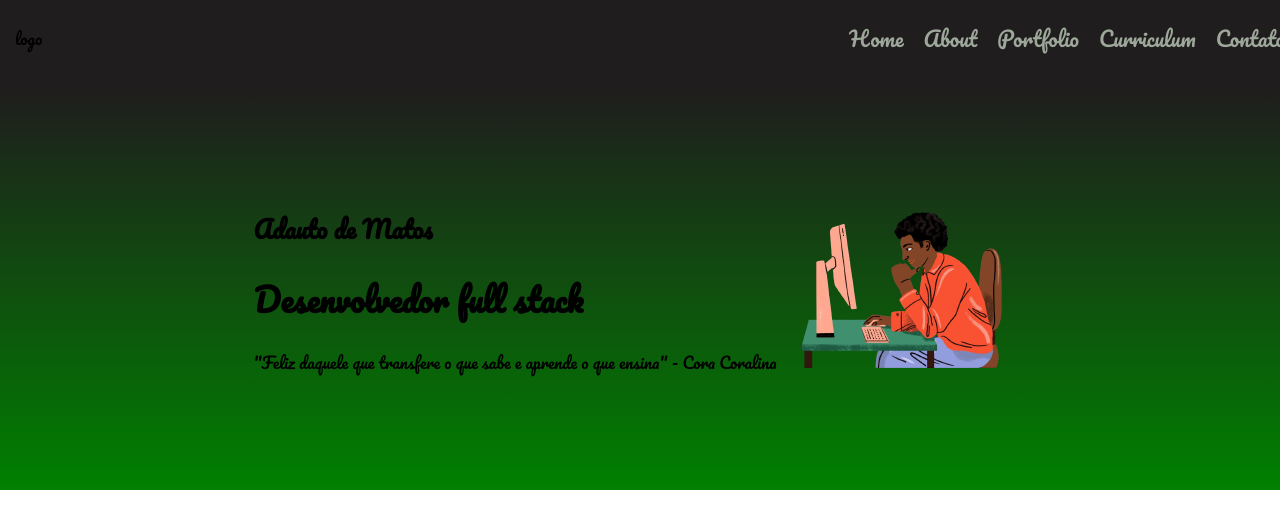
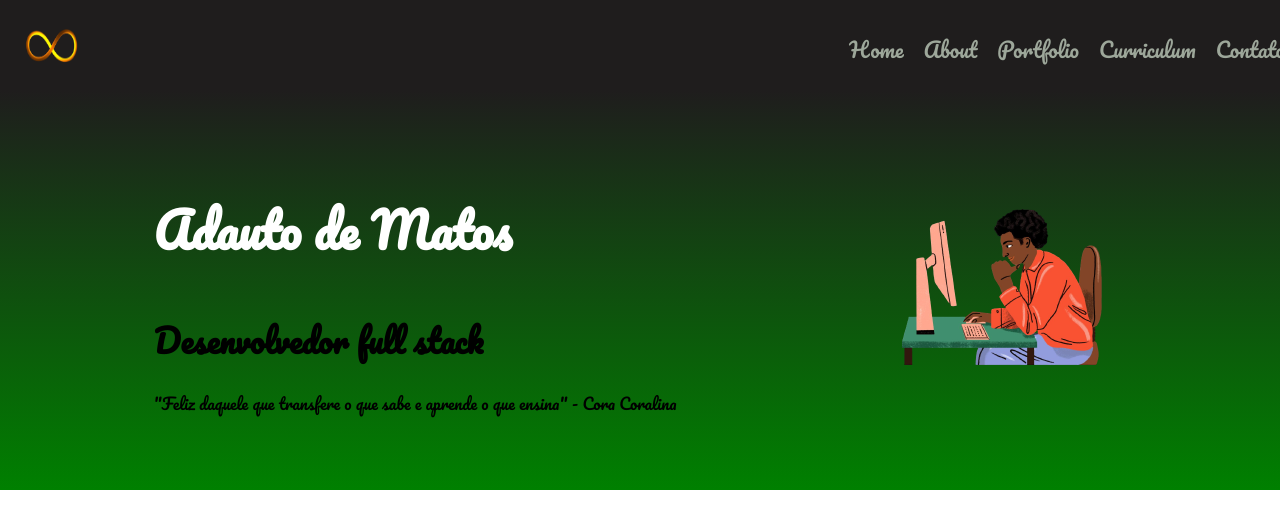
Before and after one commit to Otuada/Otuada, a React (Create React App) app in the folder portifolio01/portifolio01/: page / in a window 1280 px wide. Shown: the top 528 px of the page. Built offline with nearby package versions, Linux system fonts and the light colour scheme.

Commit message:
portifolio0.3

```diff
--- a/portifolio01/portifolio01/src/components/Banner/index.js
+++ b/portifolio01/portifolio01/src/components/Banner/index.js
@@ -1,5 +1,5 @@
 import React from 'react';
-import { BannerBox } from './styles';
+import { BannerBox, TagH2, Img } from './styles';
 const  imageAvatar= require('../img/avatar01.png');
 
 
@@ -7,12 +7,12 @@ function Banner() {
   return (
     <BannerBox>
         <div>
-            <h2>Adauto de Matos</h2>
+            <TagH2>Adauto de Matos</TagH2>
             <h1>Desenvolvedor full stack</h1>
             <p>"Feliz daquele que transfere o que sabe e aprende o que ensina" - Cora Coralina</p>
         </div>
         <div>
-            <img src ={ imageAvatar } alt='Avatar...' align="left" width={250} height={250} />
+            <Img src ={ imageAvatar } alt='Avatar...' align="left" width={250} height={250} />
         </div>
     </BannerBox>
   )
--- a/portifolio01/portifolio01/src/components/Banner/styles.js
+++ b/portifolio01/portifolio01/src/components/Banner/styles.js
@@ -8,3 +8,25 @@ export const BannerBox = styled.header`
     background-image: linear-gradient(#1F1D1D, green);
 
 `
+
+
+export const TagH2 =styled.h2`
+    color: white;
+    font-size: 3em;
+    cursor: pointer;
+                transition-duration: 1s;
+                &:hover{
+                    color: #DEED41;
+                    transition-duration: 1s;
+                }
+
+`
+
+export const Img =styled.img`
+    transition: transform 0.3s ease-in-out; /* efeito de transição suave */
+    &:hover
+    {transform: scale(1.2); /* aumentar em 20% */
+}
+margin-left: 200px;
+
+`
--- a/portifolio01/portifolio01/src/components/Header/index.js
+++ b/portifolio01/portifolio01/src/components/Header/index.js
@@ -2,6 +2,7 @@ import React from 'react';
 import { HeaderBox, Box } from './styles';
 import Menu from '../Menu';
 import Banner from '../Banner';
+import ImageInf from '../img/infinito-736592-removebg-preview.png';
 
 function Header() {
   return(
@@ -9,7 +10,7 @@ function Header() {
          <HeaderBox>
              <Box>
              <div>
-                logo
+                <img src={ ImageInf } alt='logo' width={75} height={50} />
              </div>
              <Menu>
              </Menu>
--- a/portifolio01/portifolio01/src/components/Menu/styles.js
+++ b/portifolio01/portifolio01/src/components/Menu/styles.js
@@ -10,19 +10,31 @@ ul{
     display: flex;
     justify-content: end;
     align-items: center;
+
+
+
     li{
         margin-left: 10px;
         margin-right: 10px;
+        transition: transform 0.3s ease-in-out;
+                &:hover
+                {transform: scale(1.2);
+                }
         a{
             text-decoration: none;
             color: #9DA79A;
             font-size: 1.3rem;
+
                 cursor: pointer;
                 transition-duration: 1s;
                 &:hover{
                     color: #FFFFFF;
                     transition-duration: 1s;
                 }
+                transition: transform 0.3s ease-in-out; /* efeito de transição suave */
+                &:hover
+                {transform: scale(1.2); /* aumentar em 20% */
+                }
         }
     }
 }
```
Also changed, not shown: portifolio01/portifolio01/src/components/Header/styles.js (line endings or trailing spaces), portifolio01/portifolio01/src/components/img/infinito-736592-removebg-preview.png (added).
